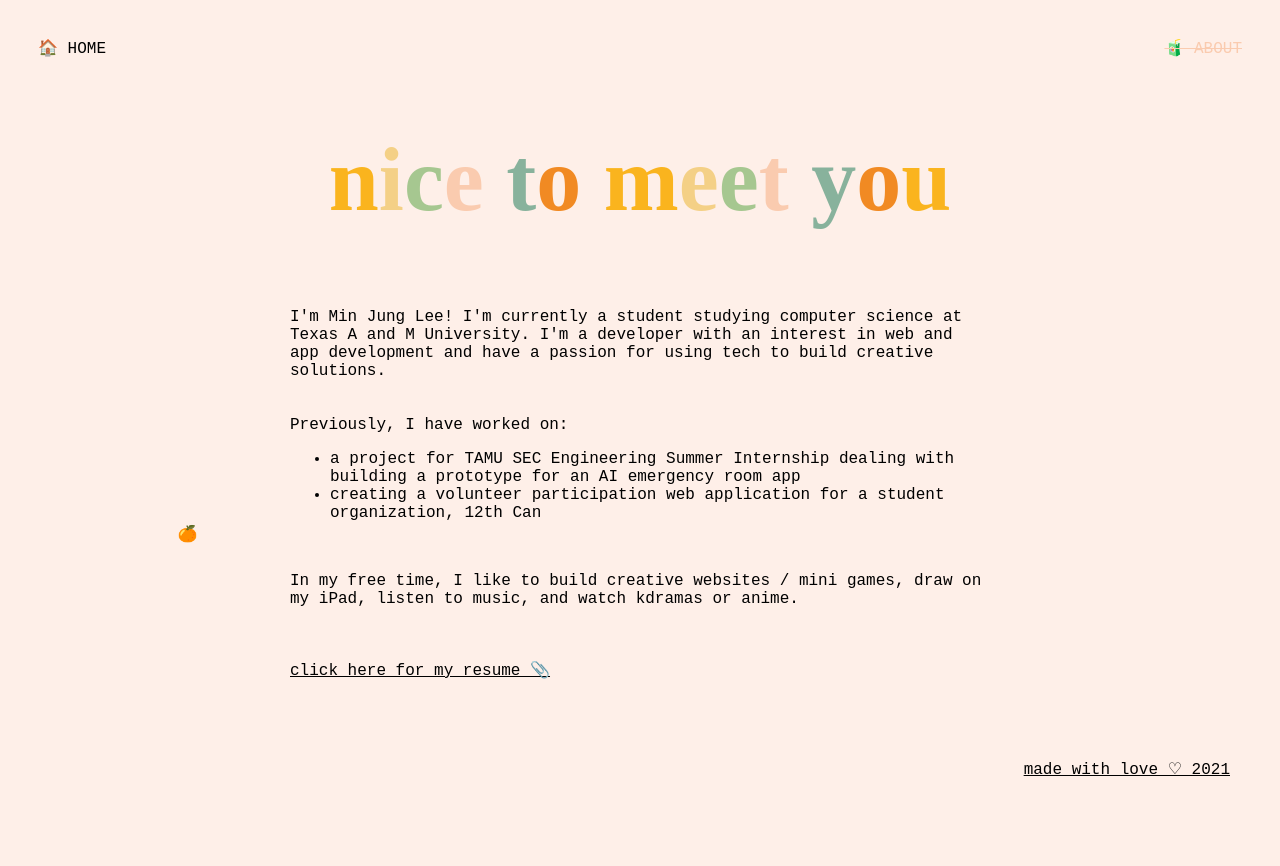
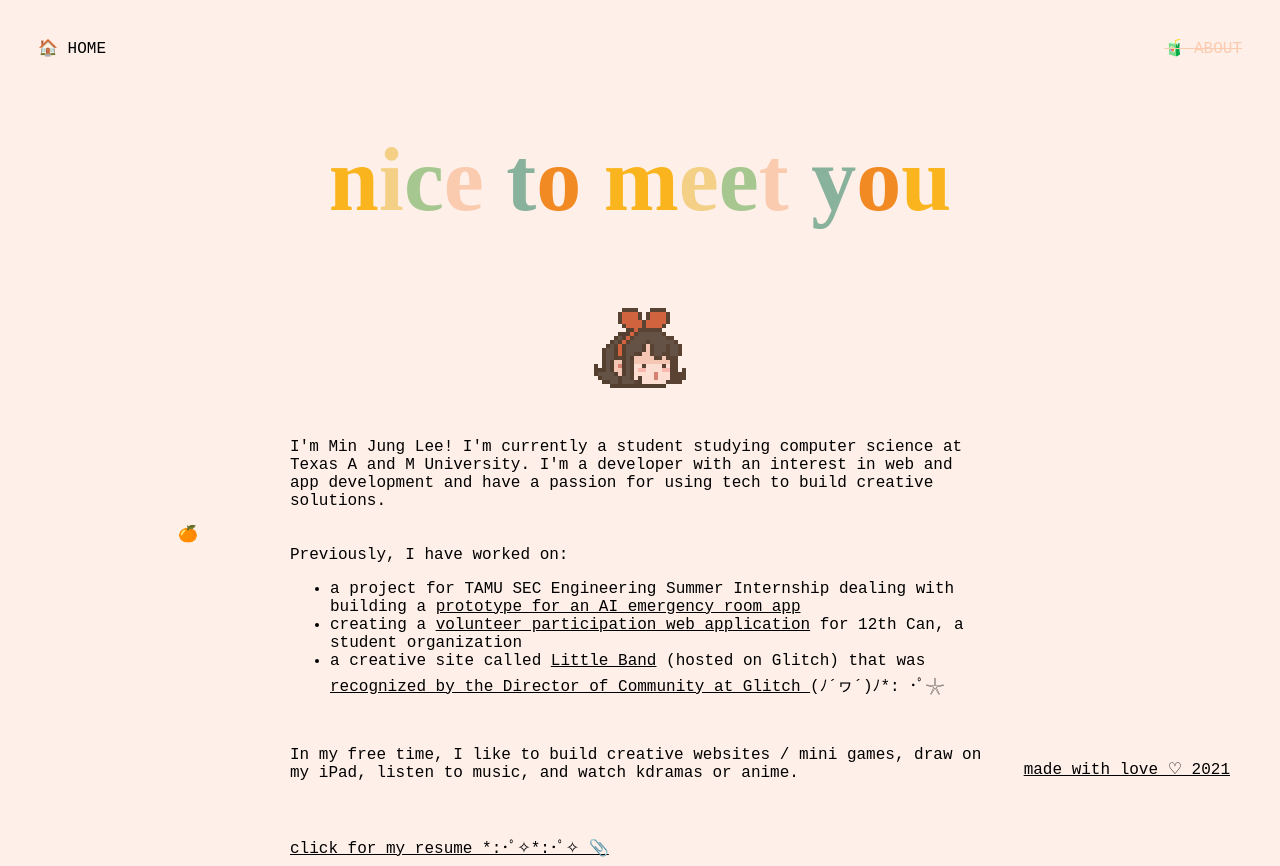
Before and after one commit to mjlee3w/mjlee3w.github.io, a plain HTML site: page about.html in a window 1280 px wide. Before the commit the page ends 800 px from the top, so only its background shows below. Drawn offline with nearby package versions, Linux system fonts and the light colour scheme; a web font is replaced by a local one.

Commit message:
update about page again

```diff
--- a/about.html
+++ b/about.html
@@ -33,16 +33,19 @@
                     </h1>
                 </div>
 
+                <img class = "me" src = "assets/Kiki.png">
+                <br>
                 <div class = "block">
                       <p>I'm Min Jung Lee! I'm currently a student studying computer science at Texas A and M University. I'm a developer with an interest in web and app development and have a passion for using tech to build creative solutions. <br><br><br> Previously, I have worked on: </p>
                       <ul>
-                          <li>a project for TAMU SEC Engineering Summer Internship dealing with building a prototype for an AI emergency room app</li>
-                          <li>creating a volunteer participation web application for a student organization, 12th Can</li>
+                          <li>a project for TAMU SEC Engineering Summer Internship dealing with building a <a href = "https://github.com/ethancura/baemax" class = "blue-hover">prototype for an AI emergency room app</a></li>
+                          <li>creating a <a href = "https://twelth-can-audit.herokuapp.com" class = "orange-hover">volunteer participation web application</a> for 12th Can, a student organization</li>
+                          <li>a creative site called <a href = "https://little-band.glitch.me" class = "green-hover">Little Band</a> (hosted on Glitch) that was <a href = "https://twitter.com/jennschiffer/status/1413676137453084677?s=20" class = "pink-hover">recognized by the Director of Community at Glitch </a>(ﾉ´ヮ´)ﾉ*: ･ﾟ𓇼</li>
                       </ul>
                       <br>
                       <p>In my free time, I like to build creative websites / mini games, draw on my iPad, listen to music, and watch kdramas or anime.</p>
                       <br><br>
-                      <a class = "orange-hover" href = "#">click here for my resume 📎</a>
+                      <a class = "orange-hover" href = "https://drive.google.com/file/d/1XE8vcbLeyCPJyjZxmo1gKjNaYZlW1GxW/view?usp=sharing">click for my resume *:･ﾟ✧*:･ﾟ✧ 📎</a>
                 </div>
 
 
--- a/style.css
+++ b/style.css
@@ -201,4 +201,8 @@ a:visited {
 
     }
 
+    .me {
+        width: 64px;
+    }
+
 }
```
Also changed, not shown: assets/Kiki.png (added).
